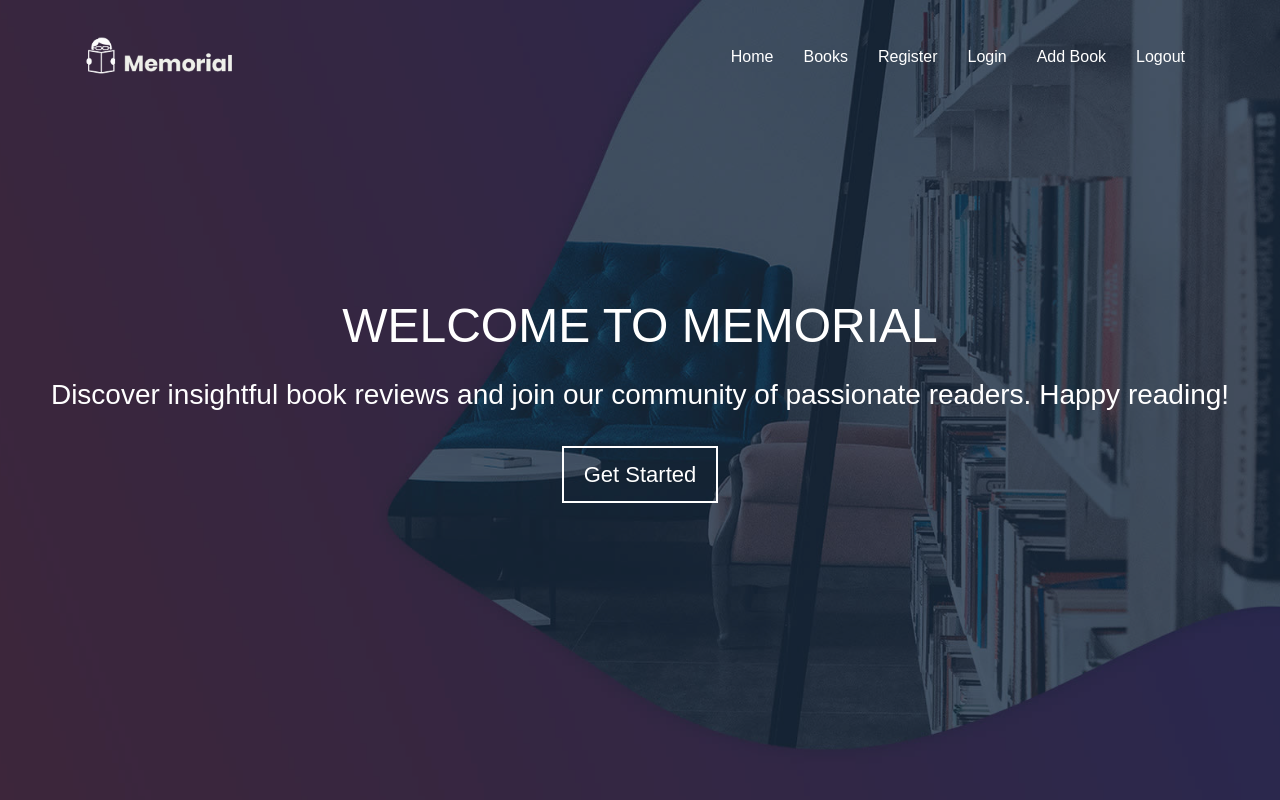
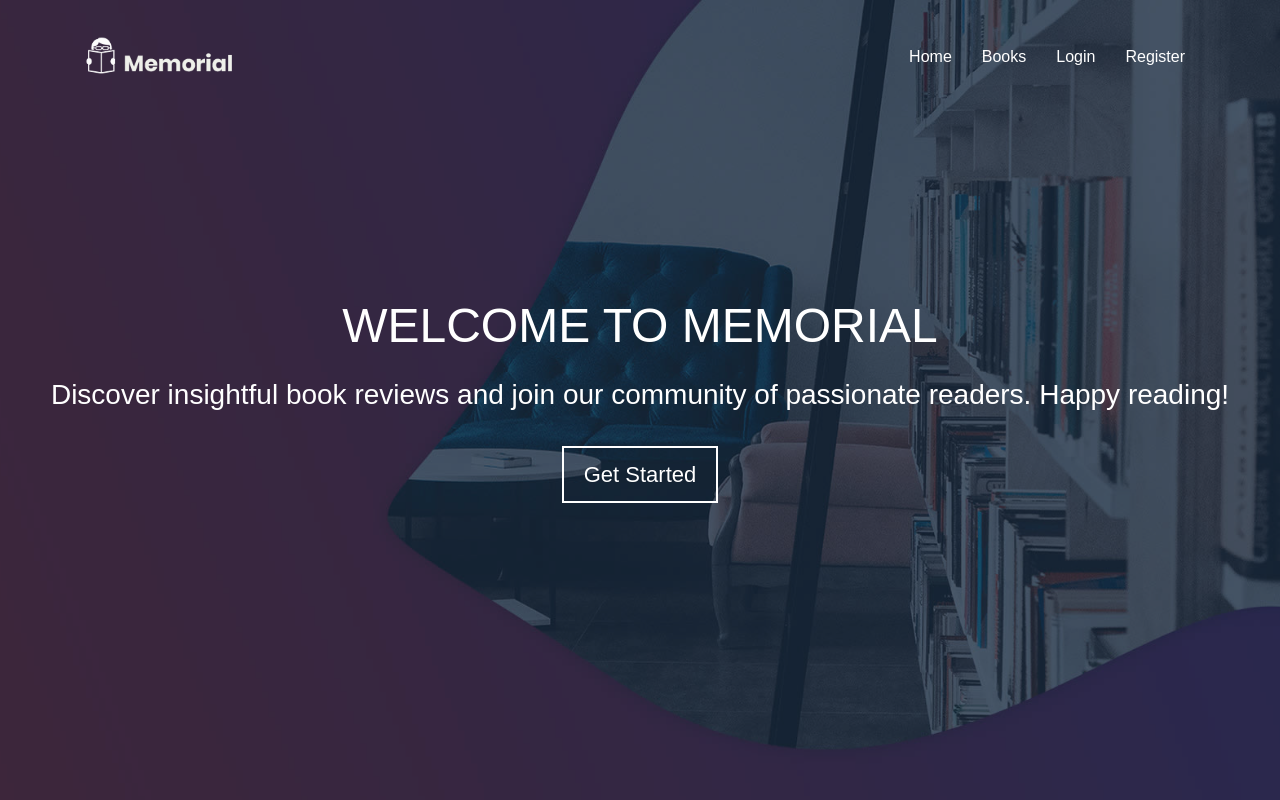
Before and after one commit to dobryyy1992/ReactJS-Final-Project, a React (Vite) app in the folder client/: page / in a window 1280 px wide. Shown: the top 800 px of the page. Built offline with nearby package versions, Linux system fonts and the light colour scheme.

Commit message:
Update header

```diff
--- a/client/src/components/header/Header.jsx
+++ b/client/src/components/header/Header.jsx
@@ -1,6 +1,12 @@
 import { Link } from 'react-router-dom';
+import { useContext } from 'react';
+import AuthContext from '../../contexts/authContext';
 
 export default function Header() {
+    const {
+        isAuthenticated
+    } = useContext(AuthContext);
+
     return (
         <header id="Header">
             <nav className="main-navigation">
@@ -10,17 +16,27 @@ export default function Header() {
                             <div className="logo"></div>
                         </Link>
                     </div>
-                    <a href="/" className="menu-trigger hidden-lg-up">
+                    <Link to="/" className="menu-trigger hidden-lg-up">
                         <span>&nbsp;</span>
-                    </a>
+                    </Link>
                     <div className="main-menu hidden-md-down">
                         <nav className="nav">
                             <Link className="link" to="/">Home</Link>
                             <Link className="link" to="/books">Books</Link>
-                            <Link className="link" to="/register">Register</Link>
-                            <Link className="link" to="/login">Login</Link>
-                            <Link className="link" to="/books/create">Add Book</Link>
-                            <Link className="link" to="/logout">Logout</Link>
+                            {!isAuthenticated && (
+                                <>
+                                    <Link className="link" to="/login">Login</Link>
+                                    <Link className="link" to="/register">Register</Link>
+                                </>
+                            )}
+
+                            {isAuthenticated && (
+                                <>
+                                    <Link className="link" to="/books/create">Add Book</Link>
+                                    <Link className="link" to="/logout">Logout</Link>
+                                </>
+                            )}
+
                         </nav>
                     </div>
                 </div>
--- a/client/src/components/logout/Logout.jsx
+++ b/client/src/components/logout/Logout.jsx
@@ -16,7 +16,7 @@ export default function Logout() {
                 navigate('/');
             } catch (e) {
                  logoutHandler();
-                 navigate('/login');
+                 navigate('/');
             }
         })();
     }, []);
```
